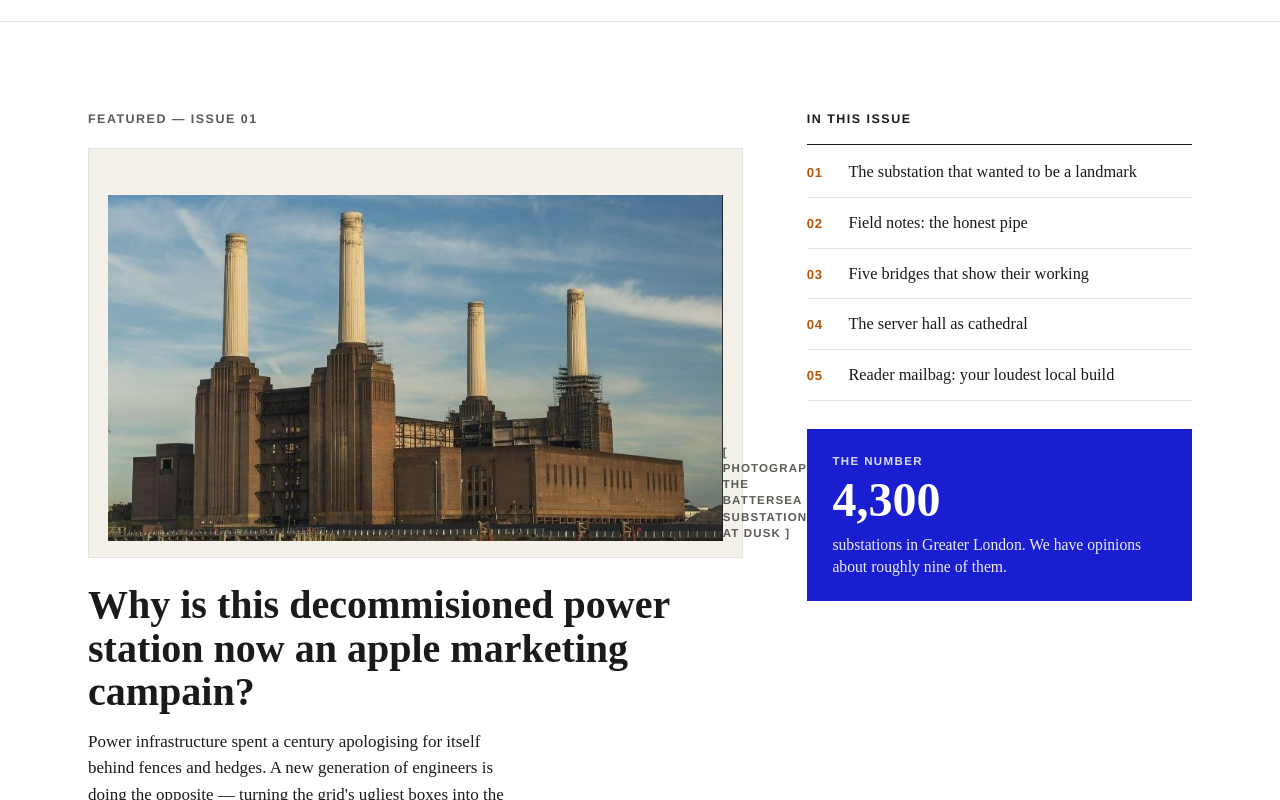
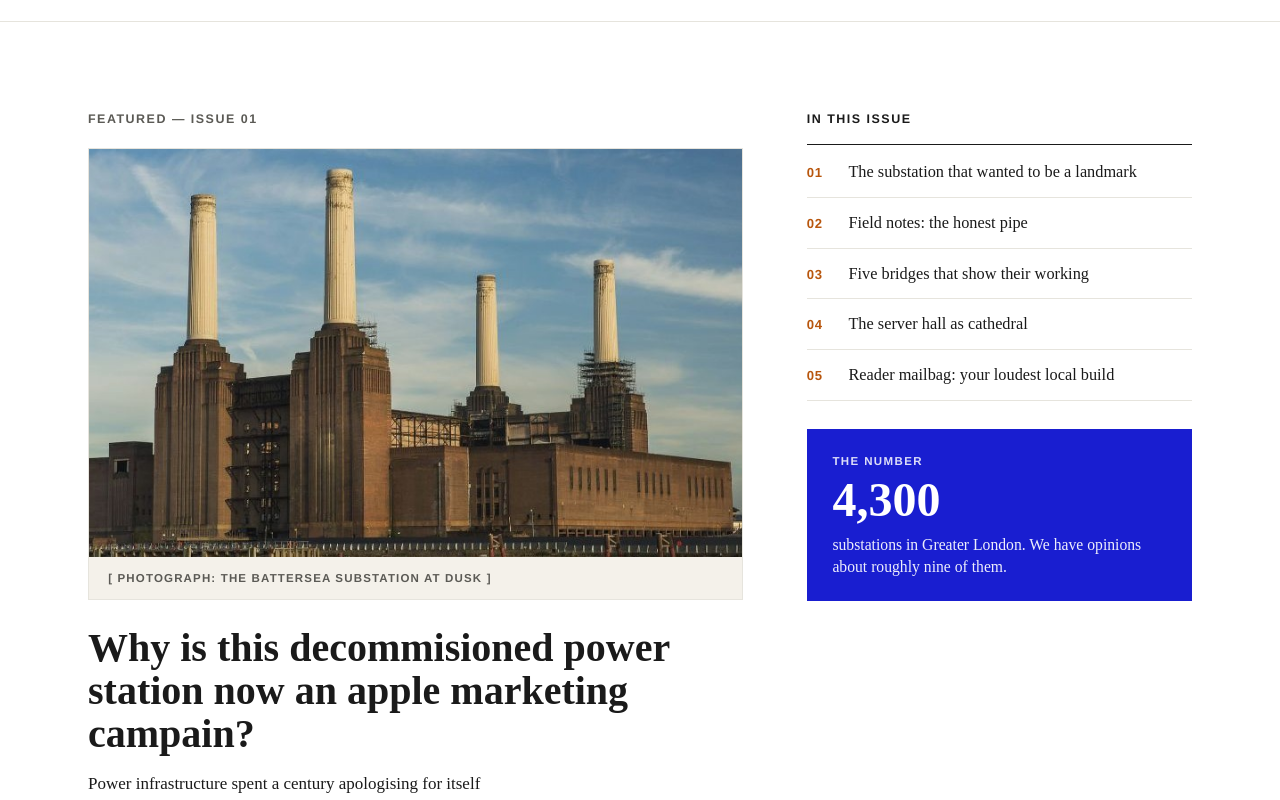
Before and after one commit to hugonator67/Esunos, a plain HTML site: page index.html in a window 1280 px wide. Shown: the part 696-1496 px from the top of the page. Drawn offline with Linux system fonts and the light colour scheme.

Commit message:
photo edit

```diff
--- a/index.html
+++ b/index.html
@@ -108,7 +108,7 @@
           <!-- data-ref [L0628] -->
           <p class="label featured__label" data-ref="[L0628]">Featured — Issue 01</p>
           <figure class="figure">
-            <img src="Images/battersea-station.jpg" alt="The Battersea substation lit at dusk">
+            <img src="images/battersea-station.jpg" alt="The Battersea substation lit at dusk">
             <!-- data-ref [L0842] -->
             <figcaption class="figure__caption" data-ref="[L0842]">[ Photograph: the Battersea substation at dusk ]</figcaption>
           </figure>
--- a/styles.css
+++ b/styles.css
@@ -216,6 +216,22 @@ main > section { padding-block: clamp(3rem, 7vw, 5.5rem); }
   display: flex; align-items: flex-end;
   padding: 1rem 1.2rem;
 }
+/* When a real photo is dropped in, let the image define the box and drop
+   the caption below it — otherwise the flex row lays image and caption
+   side by side and the fixed aspect-ratio distorts both. */
+.figure:has(img) {
+  aspect-ratio: auto;
+  display: block;
+  padding: 0;
+}
+.figure > img {
+  width: 100%;
+  aspect-ratio: 16 / 10;
+  object-fit: cover;
+}
+.figure--bleed > img { aspect-ratio: 16 / 9; }
+.figure--inline > img { aspect-ratio: 3 / 2; }
+.figure:has(img) .figure__caption { padding: .8rem 1.2rem; }
 .figure__caption {
   font-family: var(--sans); font-size: .72rem; font-weight: 700;
   letter-spacing: .1em; text-transform: uppercase; color: var(--meta);
```
